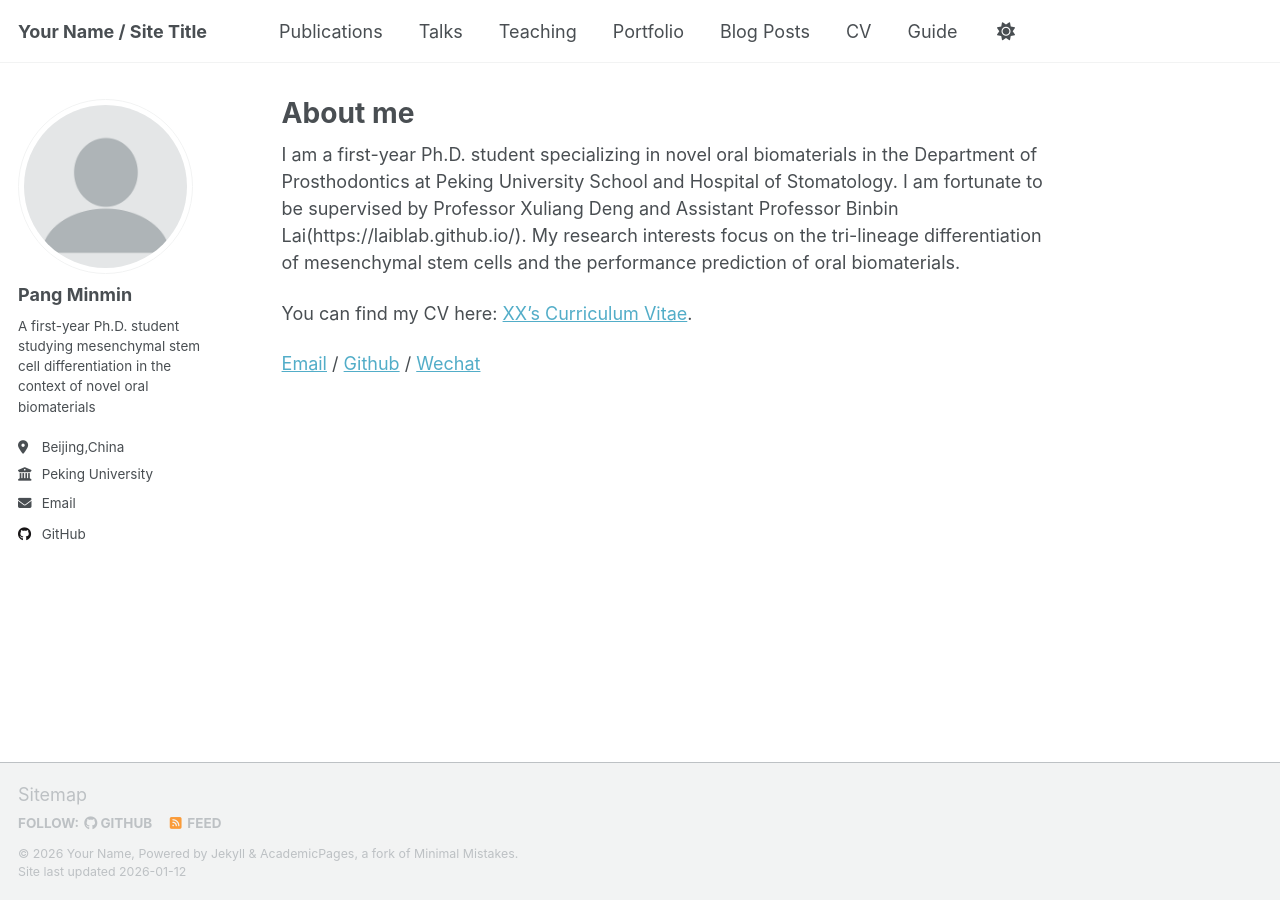
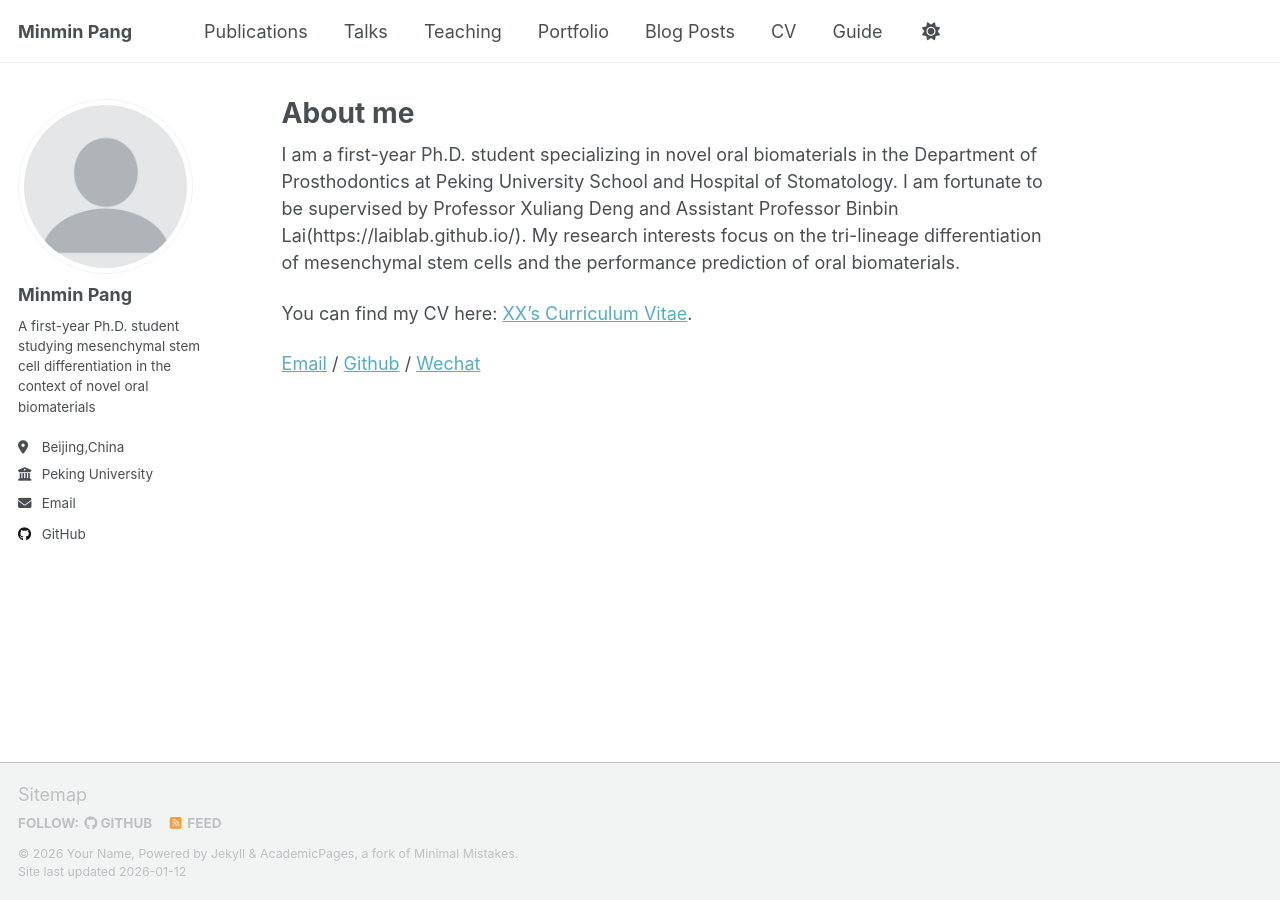
Before and after one commit to pangminmin/pangminmin.github.io, a Jekyll site: the page built from _pages/about.md, in a window 1280 px wide. Built offline with Jekyll 4.4.1, drawn with Linux system fonts in a browser that asks for light colours; a script that is not in the unit is left out.

Commit message:
Update _config.yml

```diff
--- a/_config.yml
+++ b/_config.yml
@@ -9,7 +9,7 @@
 # Basic Site Settings
 locale                   : "en-US"
 site_theme               : "default" # Currently available options are "default", "air"
-title                    : "Your Name / Site Title"
+title                    : "Minmin Pang"
 title_separator          : "-"
 name                     : &name "Your Name"
 description              : &description "Your Name's academic portfolio"   # Update this with a general description of your site, this is the default if not overridden by a page
@@ -24,7 +24,7 @@ repository               : "academicpages/academicpages.github.io"
 author:
   # Biographic information
   avatar           : "profile.png"
-  name             : "Pang Minmin"
+  name             : "Minmin Pang"
   pronouns         : # example: "she/her"
   bio              : "A first-year Ph.D. student studying mesenchymal stem cell differentiation in the context of novel oral biomaterials"
   location         : "Beijing,China"
```
